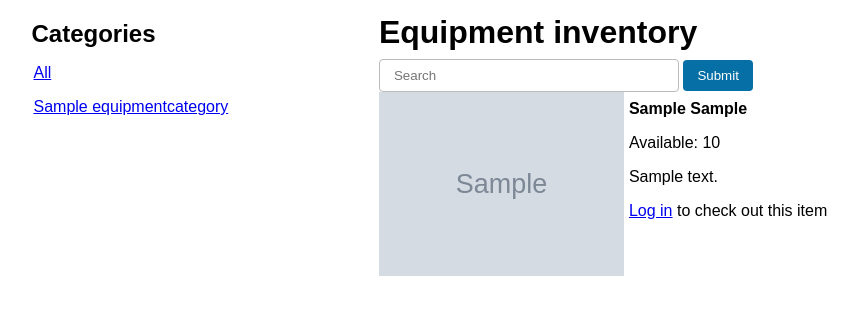
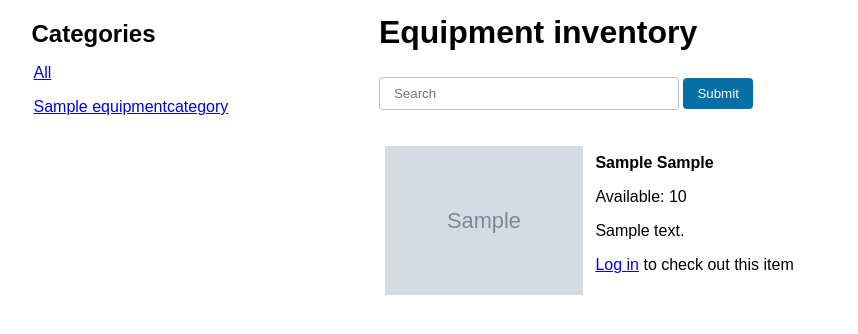
Before and after one commit to capstone-faypublic/faypublic, a Django app: page /equipment/ in a window 1280 px wide. Shown: the part 92-426 px from the top of the page, without its empty margins (87-945 px from the left). Run offline with Django 3.2, Linux system fonts and the light colour scheme; tables that the repository leaves empty hold one stand-in row (values such as "Sample post"); grey boxes marked "Sample" are stand-in pictures.

Commit message:
Styled equipment list page

```diff
--- a/src/equipmentcheckout/templates/equipment_list.html
+++ b/src/equipmentcheckout/templates/equipment_list.html
@@ -24,18 +24,23 @@
             <h1>Equipment inventory</h1>
         {% endif %}
 
+        <br/>
+
         <form action="" method="get">
             <input type="text" name="q" placeholder="Search" value="{{ search }}" class="search-bar">
             <input type="submit" class="button blue-bg search-button">
         </form>
 
+        <br/>
+
 
         {% for equip in equipment %}
-            <div class="equipment-item">
-                <div class="thumbnail">
+            <div class="equipment-item flex-container">
+                <div class="thumbnail flex-item">
                     <img src="/static/media/{{ equip.image }}"/>
                 </div>
-                <div class="info">
+
+                <div class="info flex-item">
                     <p>
                         <b>{{ equip.make }} {{ equip.model }}</b>
                     </p>
--- a/src/static/css/base.css
+++ b/src/static/css/base.css
@@ -211,21 +211,28 @@ input[type=submit] {
 /* Equipment */
 
 .equipment-item {
+  flex-wrap: nowrap;
+  margin: 12px 0px;
 }
 
 .equipment-item .thumbnail {
-  width: 35%;
-  display: inline-block;
+  width: 30%;
+  min-width: 80px;
+  max-width: 240px;
+  flex-grow: 0;
+  flex-shrink: 0;
   vertical-align: top;
+  padding: 6px;
 }
 
 .equipment-item .thumbnail img {
+  display: block;
   width: 100%;
 }
 
 .equipment-item .info {
-  display: inline-block;
   vertical-align: top;
+  padding: 6px;
 }
 
 /* */
```
